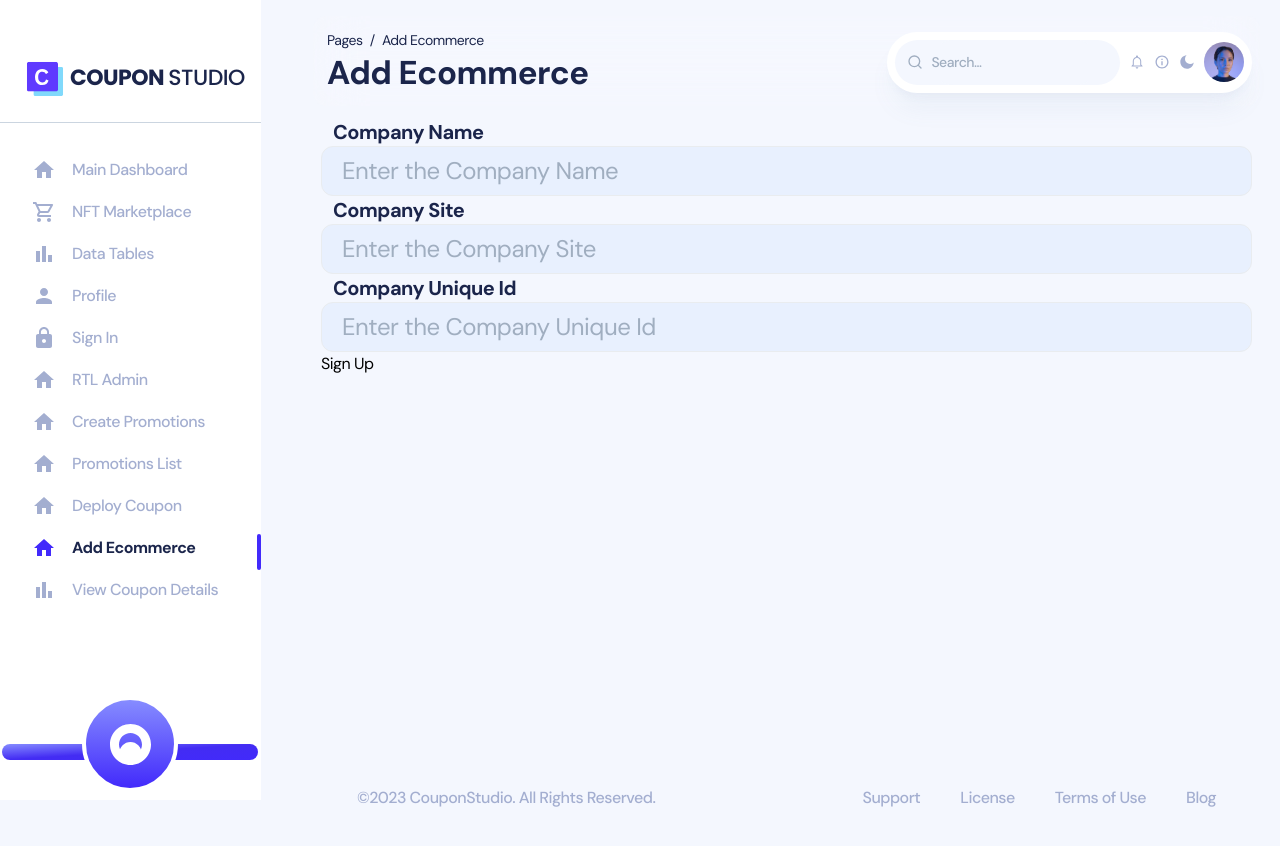
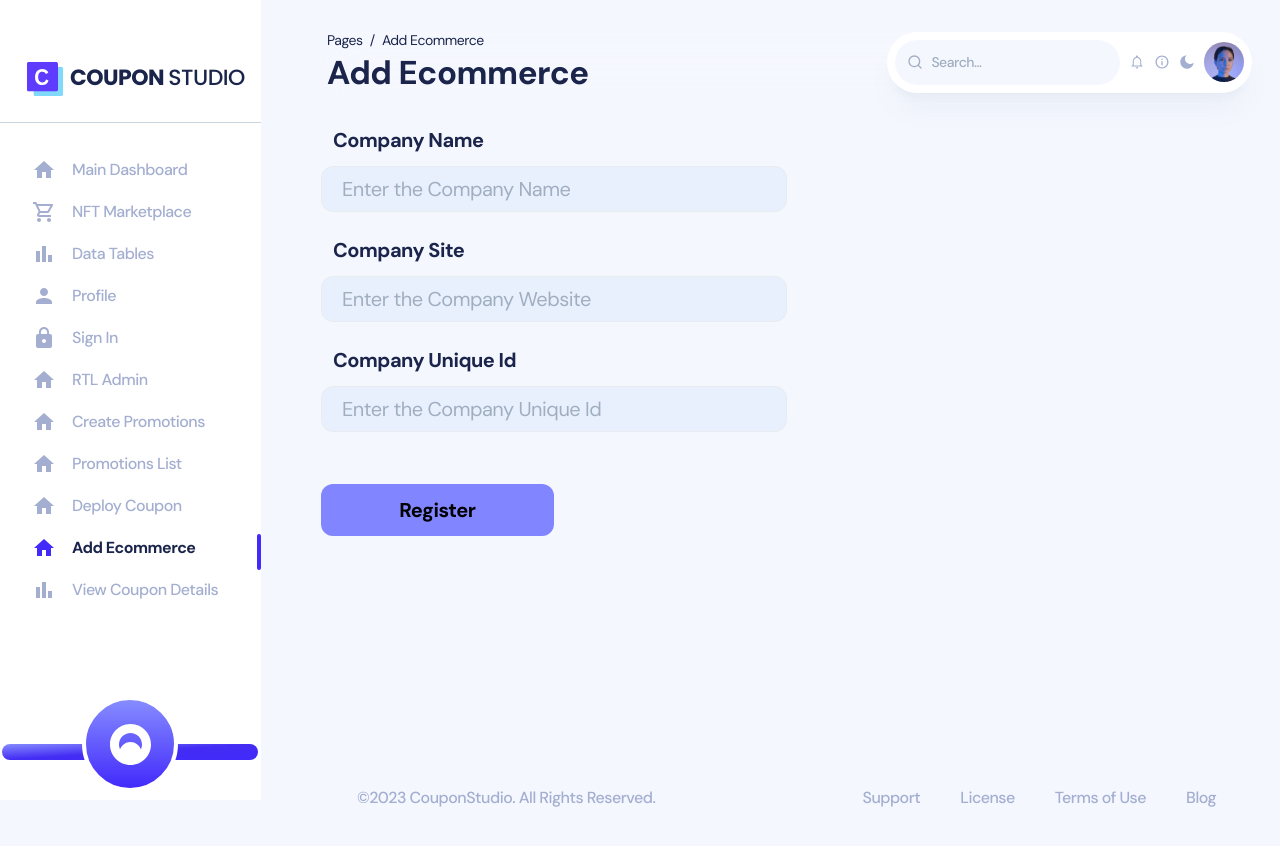
Before and after one commit to Idris110/Coupon-Studio, a React (Create React App) app: page /admin/addEcom in a window 1280 px wide. Shown: the top 846 px of the page. Built offline with nearby package versions, Linux system fonts and the light colour scheme; what tailwindcss-rtl would draw is missing.

Commit message:
improve css

```diff
--- a/src/views/admin/promotion/AddEcom.js
+++ b/src/views/admin/promotion/AddEcom.js
@@ -6,7 +6,7 @@ export default function AddEcom() {
   const [user, setUser] = useState({
     companyName: "",
     companySite: "",
-    companyUniqueId:""
+    companyUniqueId: ""
   });
   const handleChange = (e) => {
     const { name, value } = e.target;
@@ -50,7 +50,7 @@ export default function AddEcom() {
   };
   return (
     <div className="flex w-full flex-col gap-5">
-      <form action="" className="mt-5">
+      <form action="" className="mt-7">
         <label
           htmlFor="id1"
           className={`mt-5 ml-3 text-xl font-bold text-navy-700 dark:text-white`}
@@ -64,11 +64,11 @@ export default function AddEcom() {
           type="text"
           id="id1"
           placeholder="Enter the Company Name"
-          className={`h-19 flex w-full items-center justify-center rounded-xl border bg-formBg p-2 pl-5 text-2xl outline-none`}
+          className={`h-19 flex mt-3 mb-6 w-1/2 items-center justify-center rounded-xl border bg-formBg p-2 pl-5 text-xl outline-none`}
         />
         <label
           htmlFor="id1"
-          className={`mt-5 ml-3 text-xl font-bold text-navy-700 dark:text-white`}
+          className={`ml-3 text-xl font-bold text-navy-700 dark:text-white`}
         >
           Company Site
         </label>
@@ -78,8 +78,8 @@ export default function AddEcom() {
           onChange={handleChange}
           type="text"
           id="id1"
-          placeholder="Enter the Company Site"
-          className={`h-19 flex w-full items-center justify-center rounded-xl border bg-formBg p-2 pl-5 text-2xl outline-none`}
+          placeholder="Enter the Company Website"
+          className={`h-19 flex mt-3 mb-6 w-1/2 items-center justify-center rounded-xl border bg-formBg p-2 pl-5 text-xl outline-none`}
         />
         <label
           htmlFor="id1"
@@ -94,10 +94,13 @@ export default function AddEcom() {
           type="text"
           id="id1"
           placeholder="Enter the Company Unique Id"
-          className={`h-19 flex w-full items-center justify-center rounded-xl border bg-formBg p-2 pl-5 text-2xl outline-none`}
+          className={`h-19 flex mt-3 mb-6 w-1/2 items-center justify-center rounded-xl border bg-formBg p-2 pl-5 text-xl outline-none`}
         />
-        <button className="appButton" onClick={register} type="button">
-          Sign Up
+        <button
+          onClick={register} type="button"
+          className="text-blue mt-7 w-1/4 rounded-xl bg-ourTheme py-3 px-6 text-xl font-bold hover:bg-ourDarkTheme hover:text-lightPrimary"
+        >
+          Register
         </button>
       </form>
     </div>
--- a/src/views/admin/promotion/CouponDetails.js
+++ b/src/views/admin/promotion/CouponDetails.js
@@ -7,37 +7,37 @@ import { MdBarChart, MdDashboard } from "react-icons/md";
 
 function CouponDetails() {
     return (
-        <div className='mt-5'>
-            <div className="mt-3 grid grid-cols-1 gap-5 md:grid-cols-2 lg:grid-cols-3 2xl:grid-cols-3 3xl:grid-cols-6">
+        <div className='mt-7'>
+            <div className="mt-3 grid grid-cols-1 gap-5 md:grid-cols-2 lg:grid-cols-3 2xl:grid-cols-3 3xl:grid-cols-3">
+
                 <Widget
                     icon={<MdBarChart className="h-7 w-7" />}
+                    title={"Coupons Generated"}
+                    subtitle={35}
+                />
+                <Widget
+                    icon={<MdDashboard className="h-6 w-6" />}
+                    title={"Coupons used"}
+                    subtitle={1238}
+                /><Widget
+                    icon={<MdBarChart className="h-7 w-7" />}
                     title={"Earnings"}
-                    subtitle={"$340.5"}
+                    subtitle={"₹ 34.5 k"}
                 />
                 <Widget
                     icon={<IoDocuments className="h-6 w-6" />}
-                    title={"Spend this month"}
-                    subtitle={"$642.39"}
+                    title={"Spent"}
+                    subtitle={"₹ 34.5 k"}
                 />
                 <Widget
-                    icon={<MdBarChart className="h-7 w-7" />}
-                    title={"Sales"}
-                    subtitle={"$574.34"}
+                    icon={<IoMdHome className="h-7 w-7" />}
+                    title={"Region"}
+                    subtitle={"Mumbai"}
                 />
                 <Widget
                     icon={<MdDashboard className="h-6 w-6" />}
-                    title={"Your Balance"}
-                    subtitle={"$1,000"}
-                />
-                <Widget
-                    icon={<MdBarChart className="h-7 w-7" />}
-                    title={"New Tasks"}
-                    subtitle={"145"}
-                />
-                <Widget
-                    icon={<IoMdHome className="h-6 w-6" />}
-                    title={"Total Projects"}
-                    subtitle={"$2433"}
+                    title={"On product"}
+                    subtitle={"Clothings"}
                 />
             </div>
         </div>
--- a/src/views/admin/promotion/DeployCoupon.js
+++ b/src/views/admin/promotion/DeployCoupon.js
@@ -60,7 +60,7 @@ function DeployCoupon() {
     }
   };
   return (
-    <div className="mt-8">
+    <div className="mt-8 w-1/2">
       <div className="mb-6 w-full px-3 md:mb-0">
         <label
           htmlFor="Ecoms"
@@ -135,9 +135,9 @@ function DeployCoupon() {
       <div className="mt-7 ml-3">
         <label
           htmlFor="minSpent"
-          className={`mt-2 ml-3 text-lg font-bold text-navy-700 dark:text-white`}
+          className={`mt-5 ml-3 text-xl font-bold text-navy-700 dark:text-white`}
         >
-          Minimum purchase &nbsp; &nbsp; &nbsp;
+          Number of coupons &nbsp; &nbsp; &nbsp;
         </label>
 
         <input
@@ -148,7 +148,7 @@ function DeployCoupon() {
           id="id1"
           placeholder=""
           disabled={false}
-          className={`h-15 mt-3 rounded-xl border bg-formBg p-2 pl-5 text-lg outline-none`}
+          className={`h-15 mt-3 flex rounded-xl border bg-formBg p-2 pl-5 text-xl outline-none`}
         />
       </div>
 
@@ -156,7 +156,7 @@ function DeployCoupon() {
         <button
           onClick={register}
           type="submit"
-          className="text-blue mt-7 w-3/5 rounded-xl border bg-ourTheme py-3 px-6 text-xl font-bold hover:bg-ourDarkTheme"
+          className="text-blue mt-7 w-3/5 rounded-xl bg-ourTheme py-3 px-6 text-xl font-bold hover:bg-ourDarkTheme  hover:text-lightPrimary"
         >
           Generate Coupon
         </button>
```
